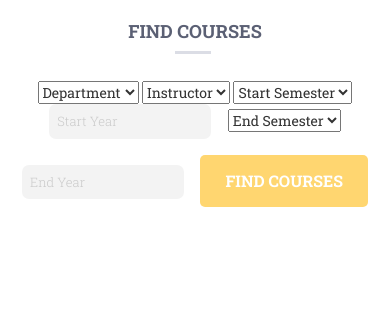
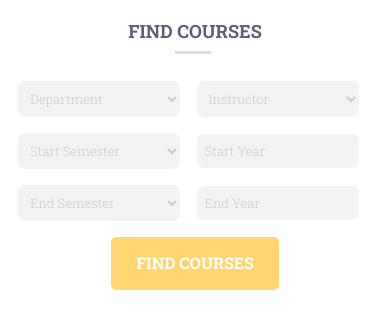
Before and after one commit to achiever202/IITH-Course-Schedule, a PHP site: page /IITH/course.php in a window 390 px wide. Shown: the top 329 px of the page. Run offline with PHP 8.4, Linux system fonts and the light colour scheme; data that the repository does not hold is empty; some libraries are stand-ins or nearby versions.

Commit message:
CSS updates with styles for dropdown.

```diff
--- a/UI/css/style-find-course.css
+++ b/UI/css/style-find-course.css
@@ -973,6 +973,22 @@ i.phone{
 	-ms-border-radius: 7px;
 	margin: 10px 25px 20px 0;
 }
+.contact-info select {
+	width: 44%;
+	border: none;
+	outline: none;
+	background: #F3F3F3;
+	padding: 16px 18px;
+	font-weight: 300;
+	font-size: 17px;
+	color: #CACACA;
+	border-radius: 7px;
+    -webkit-border-radius: 7px;
+	-moz-border-radius: 7px;
+	-o-border-radius: 7px;
+	-ms-border-radius: 7px;
+	margin: 10px 25px 20px 0;
+}
 .contact-info textarea {
 	width: 90.5%;
 	resize: none;
@@ -1861,6 +1877,12 @@ i.in{
 		font-size: 15px;
 		margin: 0px 18px 20px 0;
 	}
+	.contact-info select {
+		width: 45%;
+		padding: 12px 12px;
+		font-size: 15px;
+		margin: 0px 18px 20px 0;
+	}
 	.contact-info textarea {
 		width: 93.5%;
 		height: 12em;
@@ -2172,6 +2194,11 @@ i.in{
 		font-size: 13px;
 		margin: 0px 13px 16px 0;
 	}
+	.contact-info select {
+		padding: 10px 10px;
+		font-size: 13px;
+		margin: 0px 13px 16px 0;
+	}
 	.contact-info textarea {
 		height: 11em;
 	}
@@ -2448,6 +2475,9 @@ i.in{
 	.contact-info input.text, .contact-info textarea {
 		padding: 8px 8px;
 	}
+	.contact-info select {
+		padding: 8px 8px;
+	}
 	.contact-info textarea {
 		height: 10em;
 	}
@@ -2565,6 +2595,9 @@ i.in{
 	.contact-info input.text, .contact-info textarea {
 		width: 92%;
 	}
+	.contact-info select{
+		width: 92%;
+	}
 	.contact-info ul {
 		margin: 1.5em 0;
 	}
```
